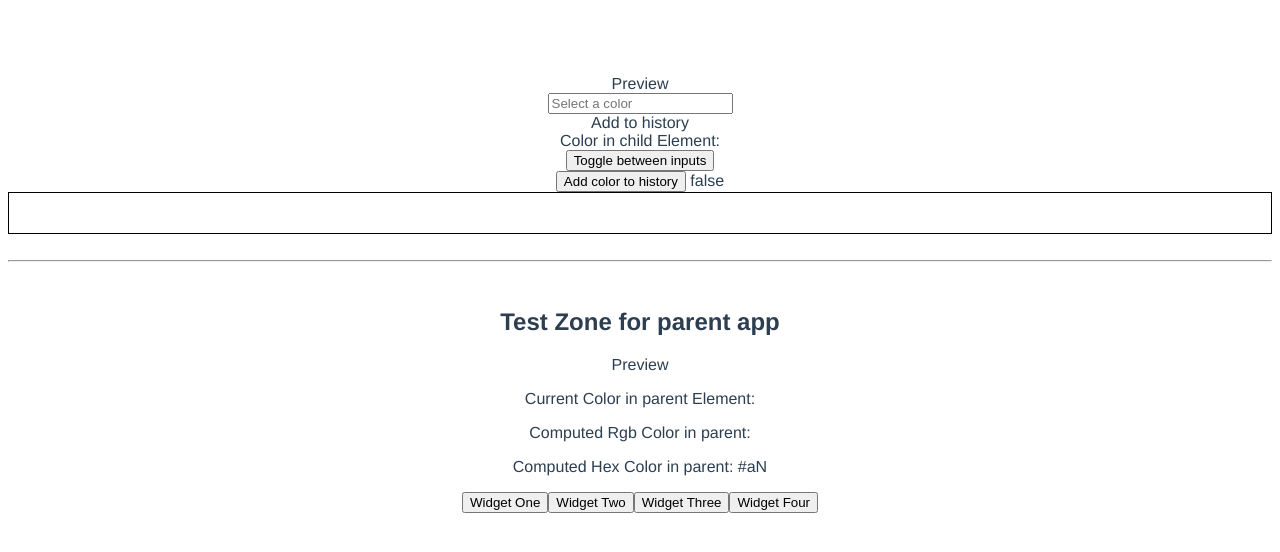
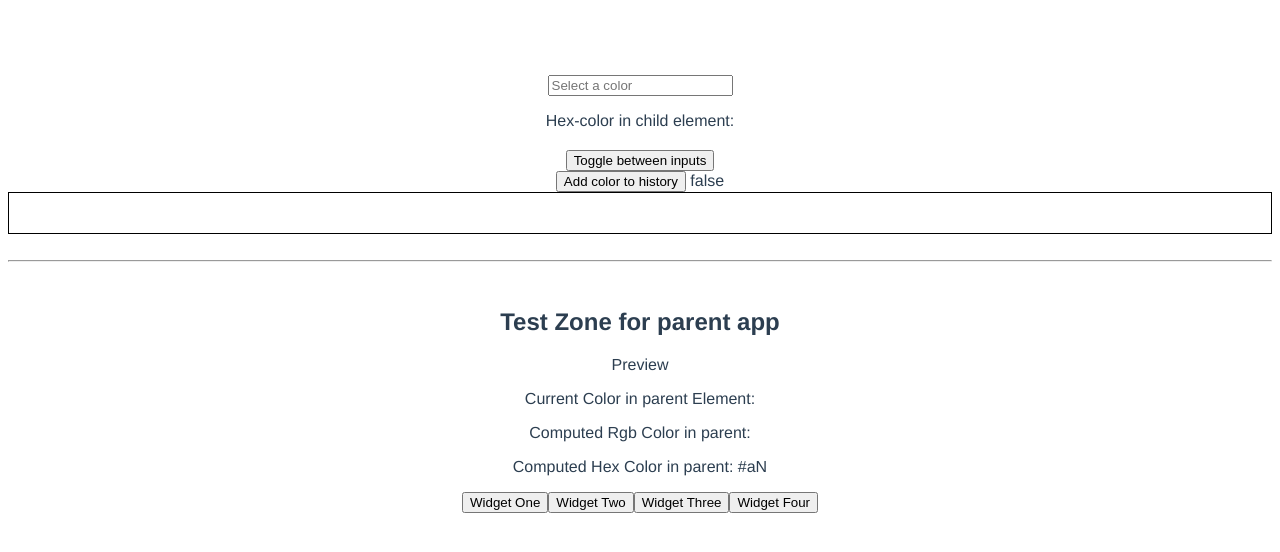
Before and after one commit to EarthenLynx/colorpicker, a Vue app: page / in a window 1280 px wide. Shown: the top 552 px of the page. Built offline with nearby package versions, Linux system fonts and the light colour scheme.

Commit message:
Cleanup on input components

```diff
--- a/src/components/Input/HexInput.vue
+++ b/src/components/Input/HexInput.vue
@@ -2,11 +2,8 @@
 <template>
 <div id="hex-input-root">
   <!-- Gives a preview of the color  -->
-  <div id="col-preview" :style="{'background-color': hexCol}">Preview</div>
   <input id="hex-input" v-model="hexCol" placeholder="Select a color" @input="$emit('changeHex', hexCol)">
-  <!-- Add color to the parent element's array if valid -->
-  <div id="col-add">Add to history</div>
-  Color in child Element: {{ hexCol }}
+  <p>Hex-color in child element: {{ hexCol }}</p>
 </div>
 </template>
 
@@ -22,15 +19,6 @@ export default {
 
   props: {
     "col": String
-  },
-
-  // Check whether the color input is valid
-  computed: {
-    checkCol: function() {
-      let regExpCol = /^#[0-9a-f]{3,6}$/i;
-      let checkCol = this.hexCol;
-      return regExpCol.test(checkCol);
-    }
   }
 }
 </script>
--- a/src/components/Input/RgbInput.vue
+++ b/src/components/Input/RgbInput.vue
@@ -6,9 +6,7 @@
   <input class="slider" type="range" min="0" max="255" v-model="colArr[1]" @change="$emit('changeRgb',colArrOut)">
   <!-- Slider for green -->
   <input class="slider" type="range" min="0" max="255" v-model="colArr[2]" @change="$emit('changeRgb',colArrOut)">
-
-  <p>Array of colors coming in: {{ colArrIn }}</p>
-  <p>String of colors going out: {{ colArrOut }}</p>
+  <p>Color in Rgb - Element: {{ colArr }}</p>
 </div>
 </template>
 
@@ -31,15 +29,6 @@ export default {
     "col": String
   },
 
-  methods: {
-    setRedColor: function() {
-      this.red = this.colArrIn[0];
-      this.$emit('changeRgb', this.colArrOut)
-    },
-    setGreenColor: function() {},
-    setBlueColor: function() {}
-  },
-
   computed: {
     // Define the array of manipulateable colors based on input
     colArrIn: function() {
```
